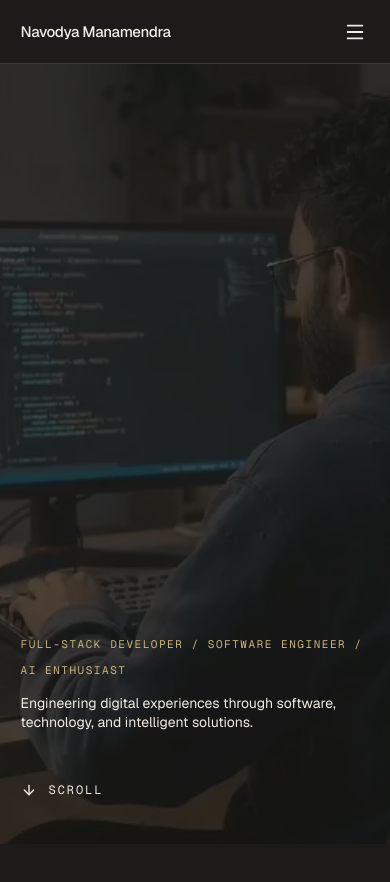
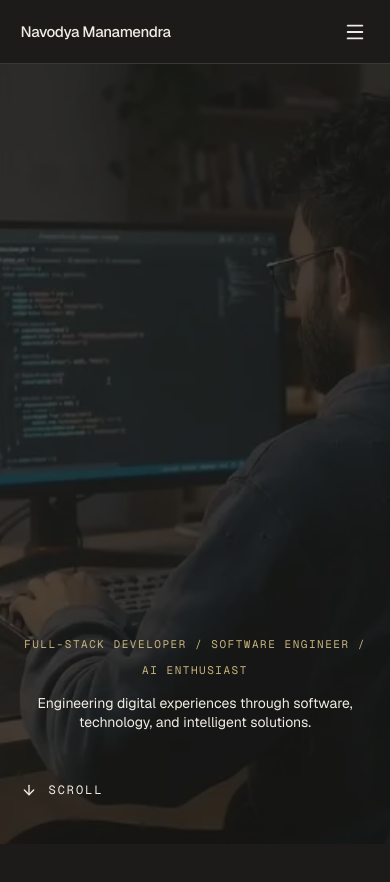
Before and after one commit to manamendraJN/new_portfolio, a Next.js app: page / in a window 390 px wide. Shown: the top 882 px of the page. Built offline with nearby package versions, Linux system fonts and the light colour scheme.

Commit message:
Hero: centre-align the text within its block

```diff
--- a/src/components/sections/Hero.tsx
+++ b/src/components/sections/Hero.tsx
@@ -24,7 +24,7 @@ export function Hero() {
     >
       <FrameSequence>
         <Container className="relative flex h-full flex-col justify-end pt-28 pb-28 md:pb-16">
-          <div data-hero-text className="max-w-[min(100%,44rem)] md:ml-auto md:text-right">
+          <div data-hero-text className="max-w-[min(100%,44rem)] text-center md:ml-auto md:w-fit">
             <Label accent className="text-[0.6875rem]! tracking-[0.14em]!">
               {site.roles.join(" / ")}
             </Label>
@@ -32,7 +32,7 @@ export function Hero() {
             <Heading level={1} variant="hero" id="hero-title" className="sr-only">
               {site.name}
             </Heading>
-            <p className="mt-3 max-w-[40ch] text-sm leading-snug text-fg md:ml-auto md:text-base">
+            <p className="mx-auto mt-3 max-w-[40ch] text-sm leading-snug text-fg md:text-base">
               {site.intro}
             </p>
           </div>
```
